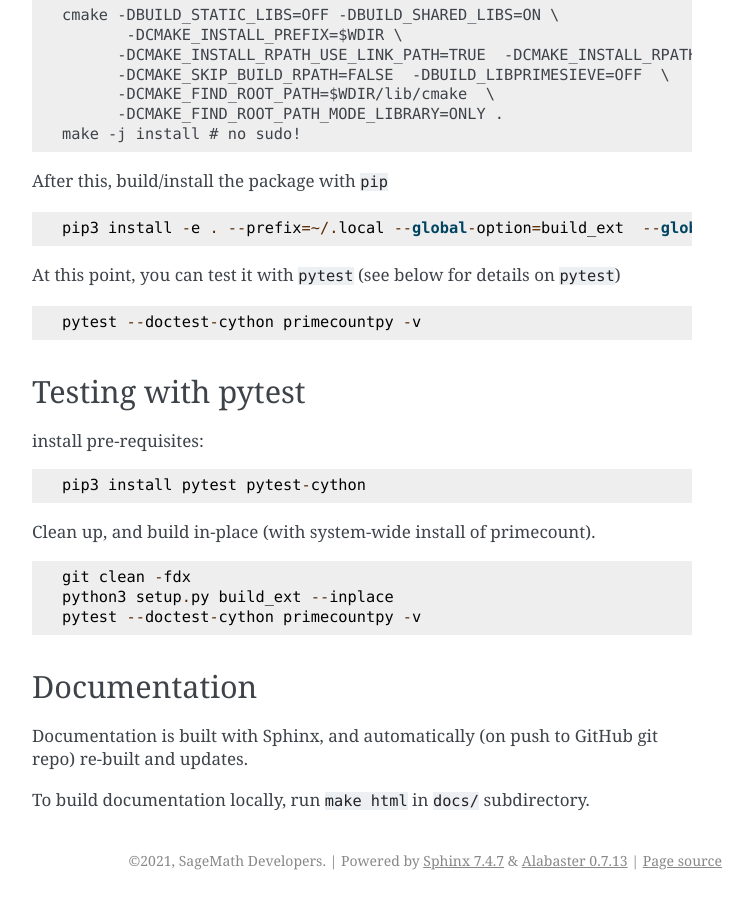
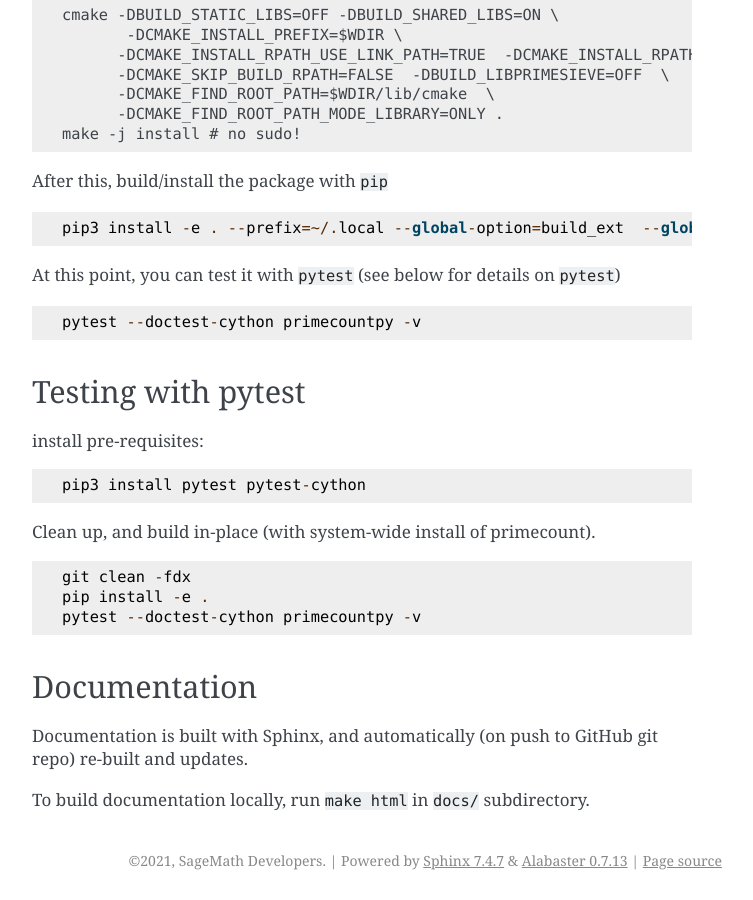
Before and after one commit to dimpase/primecountpy, a Sphinx documentation site: the page built from docs/source/installation.md, in a window 1280 px wide and 900 px high, scrolled down 1224 px. Shown: the whole window, without its empty margins (388-1141 px from the left). Built offline with Sphinx 7.4.7, drawn with Linux system fonts in a browser that asks for light colours; the version number is read from the project's files by our own code; some of the changed text lies outside the part shown.

Commit message:
docs updates

````diff
--- a/docs/source/installation.md
+++ b/docs/source/installation.md
@@ -25,7 +25,7 @@
 
 2) in this repo, do
 ```
-python3 setup.py install --user
+pip install . --user
 ```
 3)
 
@@ -84,7 +84,7 @@
 
 ```
 git clean -fdx
-python3 setup.py build_ext --inplace
+pip install -e .
 pytest --doctest-cython primecountpy -v
 ```
 
````
Also changed, not shown: README.md (+1 -1 lines), .readthedocs.yaml.
